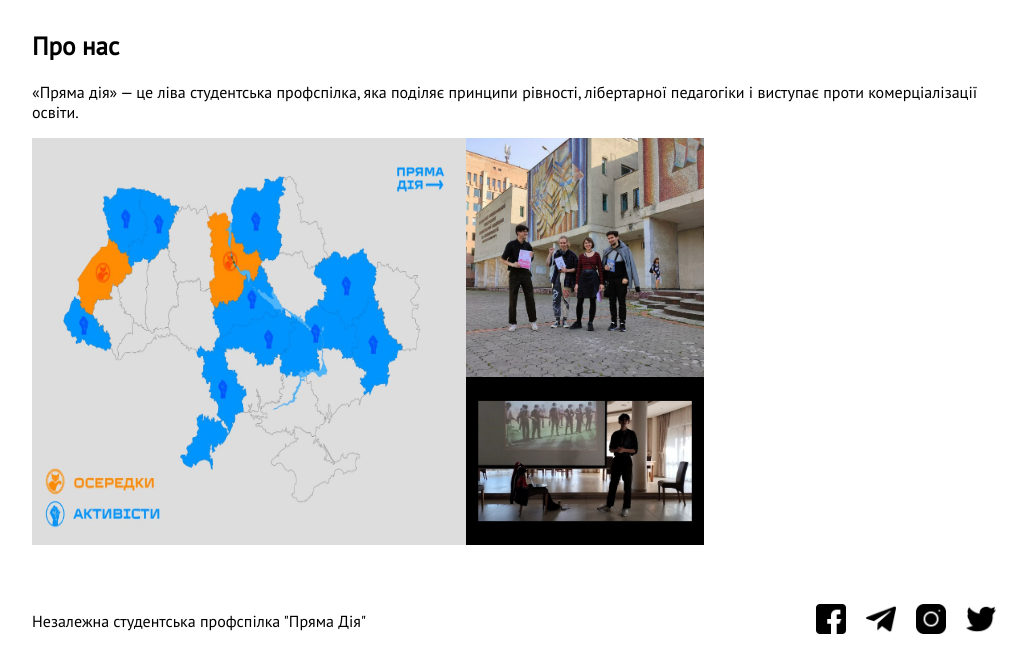
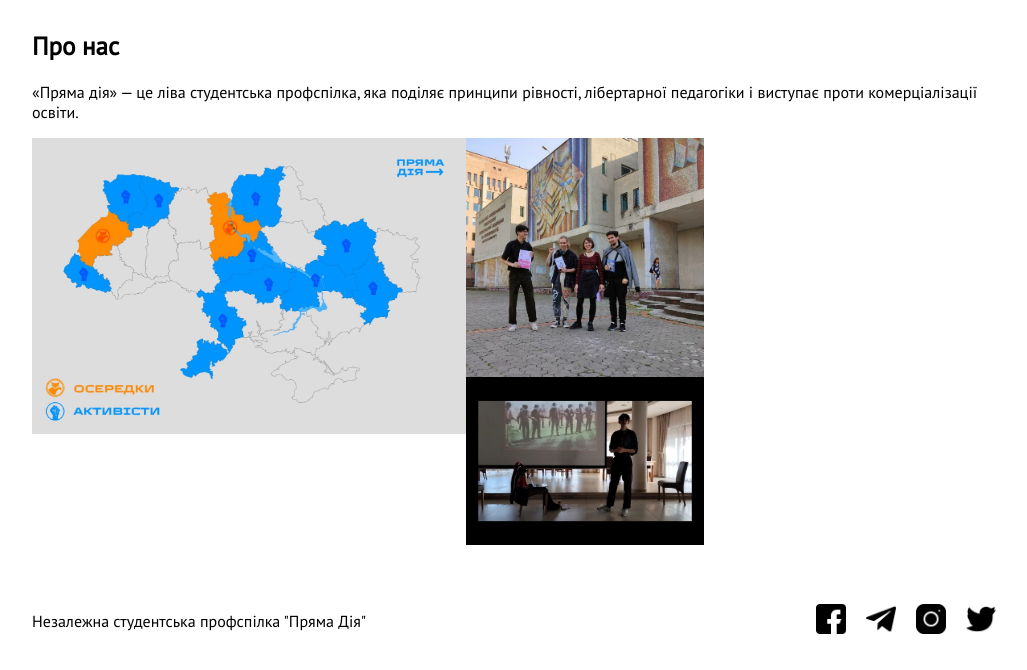
Before and after one commit to hromadianka/pd, a Django app: page / in a window 1280 px wide. Shown: the part 146-816 px from the top of the page, without its empty margins (126-1153 px from the left). Run offline with Django 4.2, Linux system fonts and the light colour scheme.

Commit message:
Update index.html

```diff
--- a/templates/index.html
+++ b/templates/index.html
@@ -53,6 +53,8 @@
                         display: flex;
                         flex-direction: column;
                     }
+                    .images img {
+                        height: fit-content;
                 }
         </style>
 </body>
```
